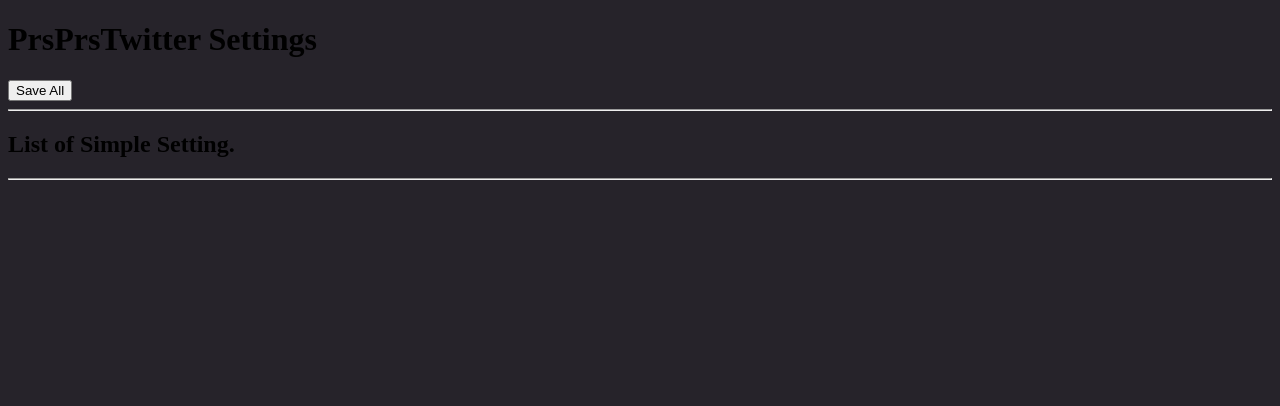
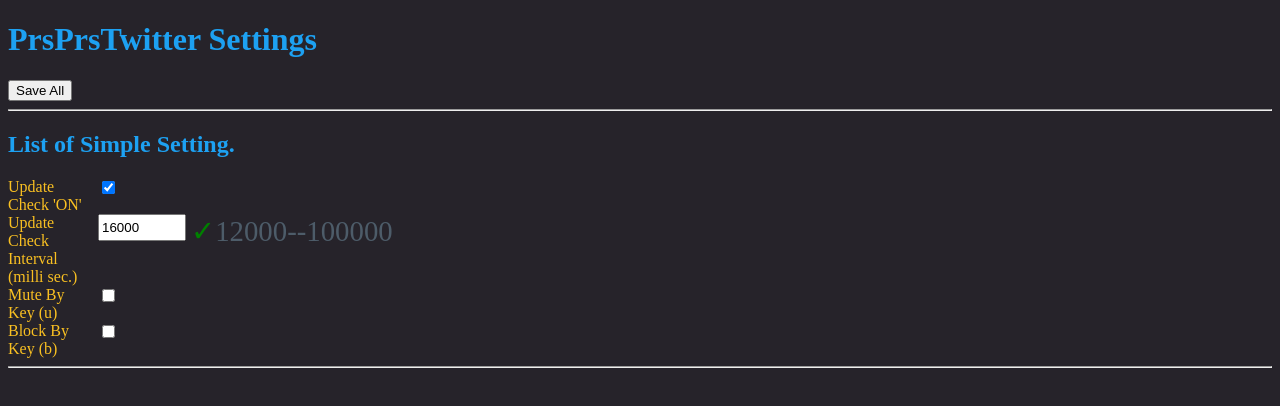
Before and after one commit to PrsPrsBK/PrsPrsTwitter, a browser extension: page options_ui/options.html in a window 1280 px wide. Drawn offline with Linux system fonts and the light colour scheme.

Commit message:
feat: UI: settings page

```diff
--- a/options_ui/options.css
+++ b/options_ui/options.css
@@ -1,4 +1,38 @@
 @charset "utf8";
 html {
   background-color: #26232A;
+  color: #4D5C69;
 }
+h1, h2 {
+ color: #1Da1F2;
+}
+#setting_list {
+  display: grid;
+  grid-template-columns: 80px 10px 100px;
+}
+label {
+  display: table-cell;
+  color: #F9C022;
+}
+#update_check_interval {
+  width: 6em;
+}
+span.valid_sign {
+  position: absolute;
+  padding-left: 5px;
+  font-size: 180%;
+}
+input[type='number'] {
+  height: 3ex;
+}
+input+span {
+  color: #4D5C69;
+}
+input:invalid+span:before {
+  content: '✖';
+  color: red;
+}
+input:valid+span:before {
+  content: '✓';
+  color: green;
+}
--- a/options_ui/options.html
+++ b/options_ui/options.html
@@ -11,6 +11,33 @@
     <hr>
     <h2>List of Simple Setting.</h2>
     <div id="setting_list">
+      <div style="grid-column: 1;grid-row: 1;">
+        <label for="update_check">Update Check 'ON'</label>
+      </div>
+      <div style="grid-column: 1;grid-row: 2;">
+        <label for="update_check_interval">Update Check Interval (milli sec.)</label>
+      </div>
+      <div style="grid-column: 1;grid-row: 3;">
+        <label for="mute_by_key">Mute By Key (u)</label>
+      </div>
+      <div style="grid-column: 1;grid-row: 4;">
+        <label for="block_by_key">Block By Key (b)</label>
+      </div>
+
+      <div style="grid-column: 3;grid-row: 1;">
+        <input type="checkbox" id="update_check" checked>
+      </div>
+      <div style="grid-column: 3;grid-row: 2;">
+        <input type="number" id="update_check_interval"
+          placeholder="xxx000" min="12000" max="600000" value="16000">
+        <span class="valid_sign">12000--100000</span>
+      </div>
+      <div style="grid-column: 3;grid-row: 3;">
+        <input type="checkbox" id="mute_by_key">
+      </div>
+      <div style="grid-column: 3;grid-row: 4;">
+        <input type="checkbox" id="block_by_key">
+      </div>
     </div>
     <hr>
   </form>
--- a/options_ui/options.js
+++ b/options_ui/options.js
@@ -2,5 +2,16 @@
   window.browser = window.chrome;
 }
 
+document.getElementById('save').addEventListener('click', (e) => {
+  console.log('save');
+});
+
+document.getElementById('update_check_interval').addEventListener("input", (e) => {
+  if (e.target.validity.valid) {
+    document.getElementById('save').disabled = false;
+  } else {
+    document.getElementById('save').disabled = true;
+  }
+});
 
 // vim:expandtab ff=dos fenc=utf-8 sw=2
```
